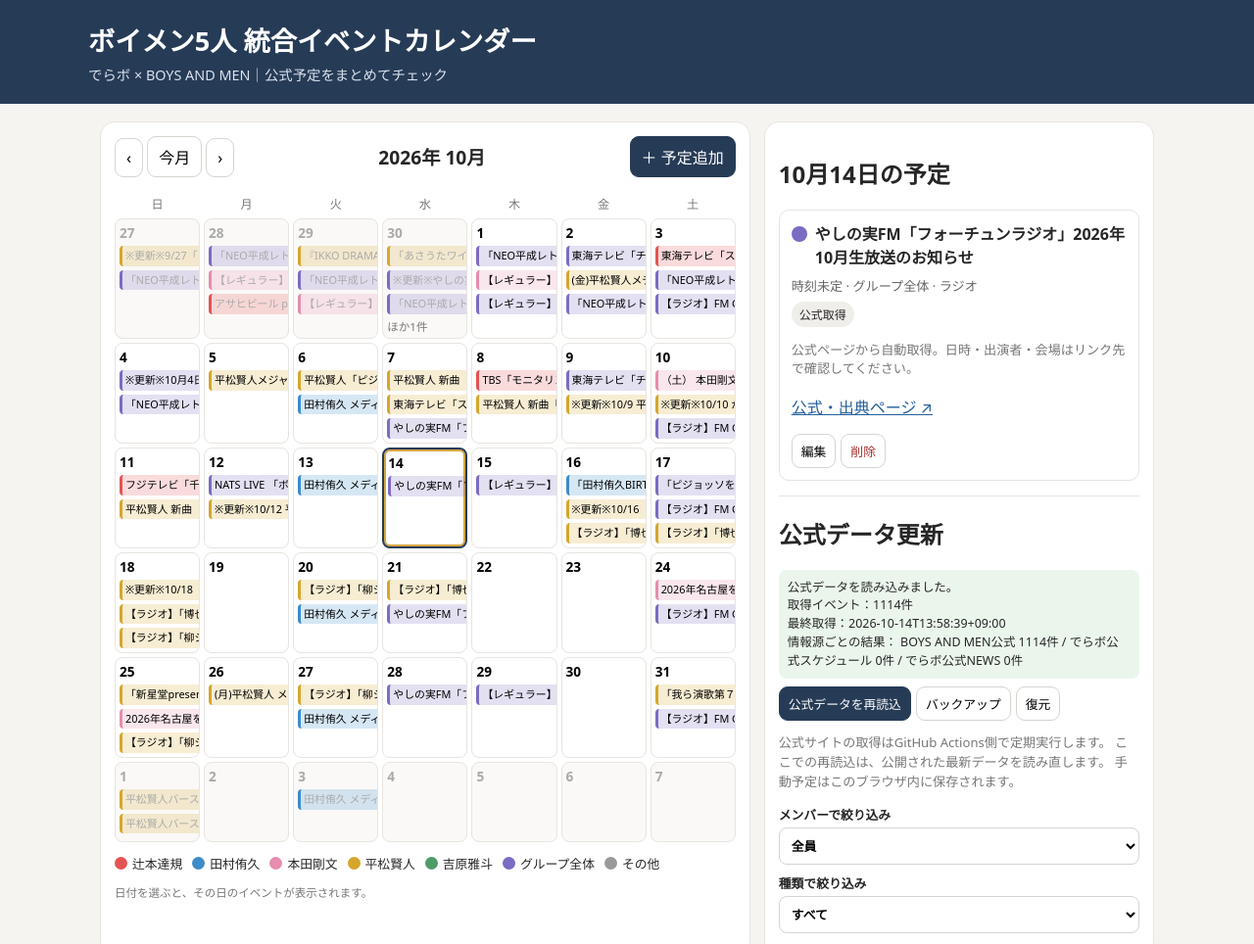
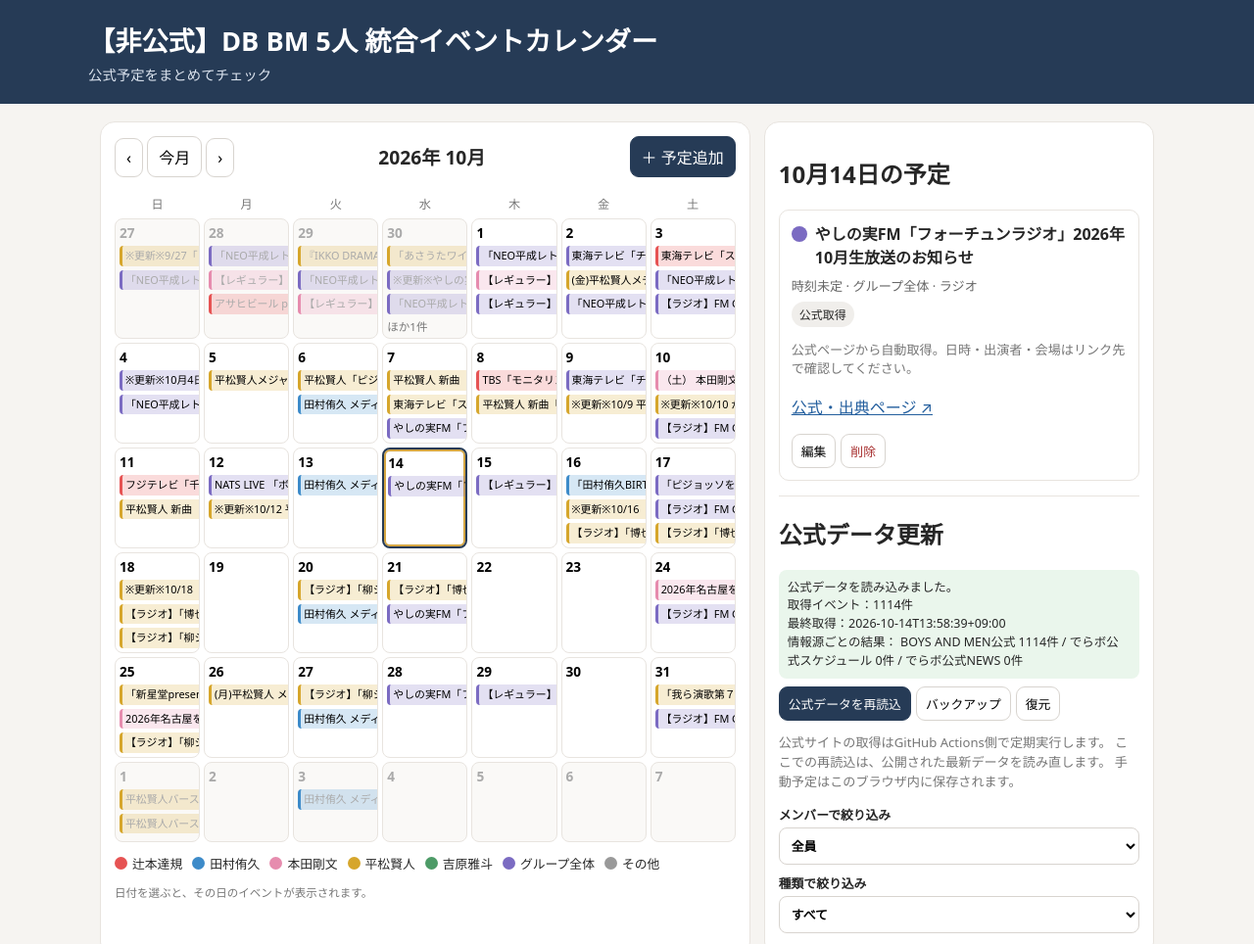
Before and after one commit to hanazonoreika/Boymen-derabo_calender, a plain HTML site: page index.html in a window 1280 px wide. Shown: the top 964 px of the page at 98% size. Drawn offline with Linux system fonts and the light colour scheme.

Commit message:
Update index.html

```diff
--- a/index.html
+++ b/index.html
@@ -4,7 +4,7 @@
 <meta charset="utf-8">
 <meta name="viewport" content="width=device-width,initial-scale=1">
 <meta name="theme-color" content="#263b56">
-<title>ボイメン5人 統合イベントカレンダー</title>
+<title>【非公式】BM DB 5人 統合イベントカレンダー</title>
 <style>
 :root {
   --bg: #f6f4f1;
@@ -155,8 +155,8 @@ a { color: #245f9e; overflow-wrap: anywhere; }
 </head>
 <body>
 <header>
-  <h1>ボイメン5人 統合イベントカレンダー</h1>
-  <p>でらボ × BOYS AND MEN｜公式予定をまとめてチェック</p>
+  <h1>【非公式】DB BM 5人 統合イベントカレンダー</h1>
+  <p> 公式予定をまとめてチェック</p>
 </header>
 
 <main>
```
